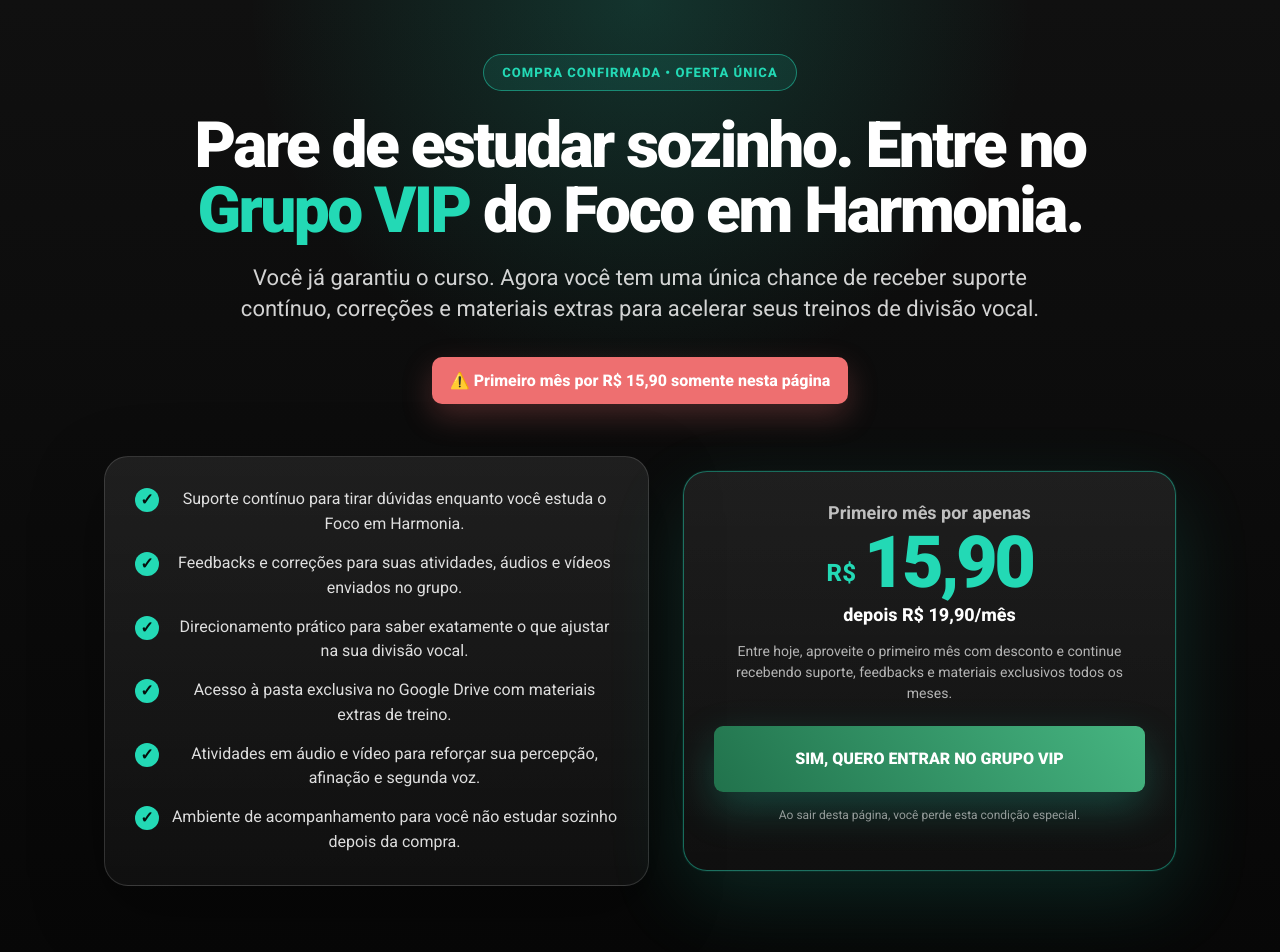
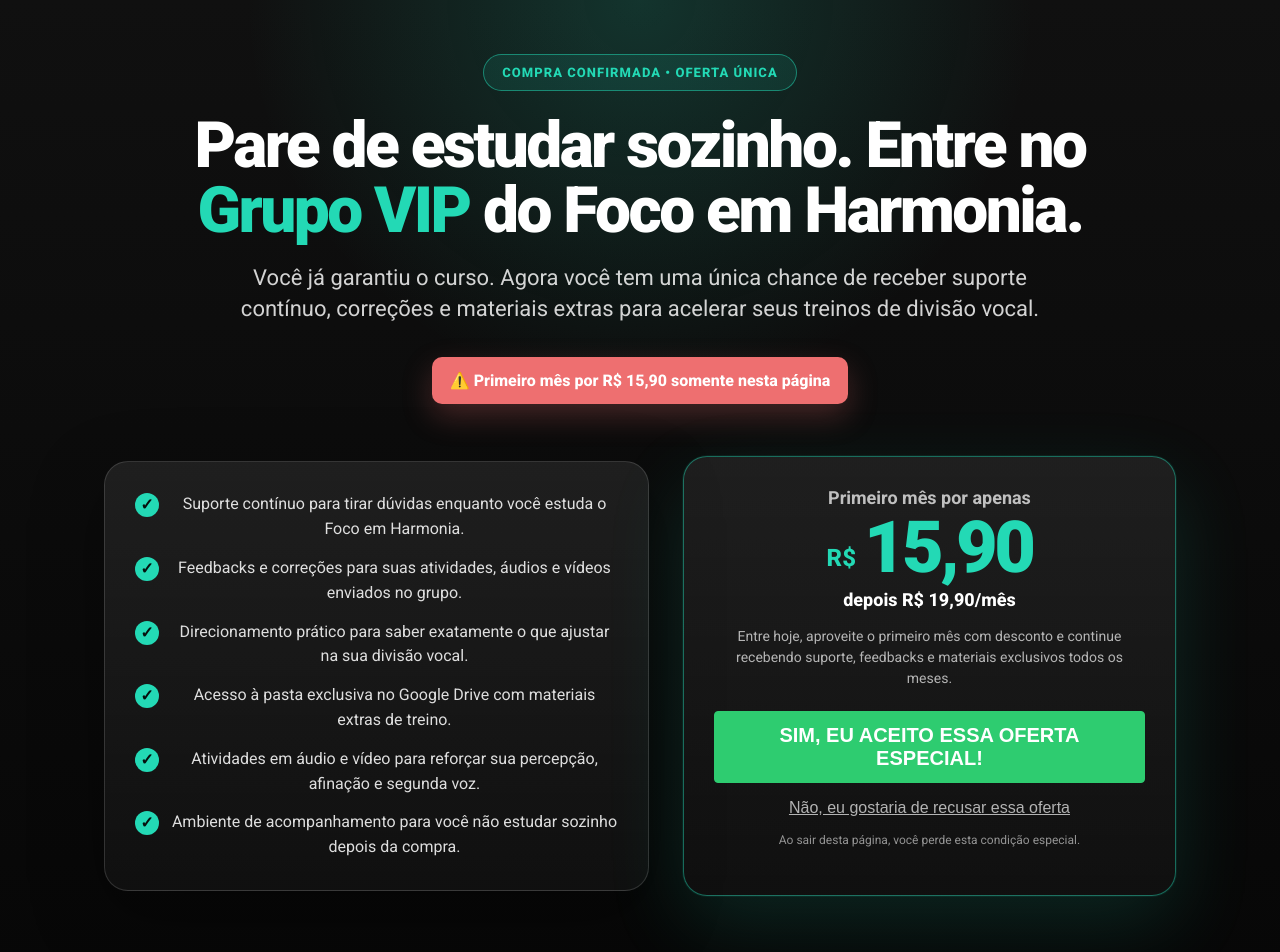
Before and after one commit to focoemcanto-pixel/harmonia-promo, a Next.js app: page /obrigado-vip in a window 1280 px wide. Shown: the top 952 px of the page. Built offline with nearby package versions, Linux system fonts and the light colour scheme.

Commit message:
Replace VIP checkout links with Kiwify upsell trigger

```diff
--- a/app/obrigado-vip/page.tsx
+++ b/app/obrigado-vip/page.tsx
@@ -1,4 +1,3 @@
-const vipCheckoutUrl = 'https://focoemcanto.com/focoemharmonia/checkout/'
 const nextUpsellUrl = '/mentoria-especial'
 
 const benefits = [
@@ -15,6 +14,30 @@
   ['2', 'Envie suas dúvidas e atividades', 'Compartilhe áudios, vídeos e exercícios do curso para receber orientação.'],
   ['3', 'Receba correções e novos treinos', 'Use os materiais extras para acelerar sua evolução na divisão vocal.'],
 ]
+
+function VipUpsellTrigger() {
+  return (
+    <div
+      id="kiwify-upsell-HHr4eyM"
+      data-upsell-url="https://promo.focoemcanto.com/mentoria-especial"
+      data-downsell-url=""
+      style={{ textAlign: 'center' }}
+    >
+      <button
+        id="kiwify-upsell-trigger-HHr4eyM"
+        style={{ backgroundColor: '#2ECC70', padding: '12px 16px', cursor: 'pointer', color: '#FFFFFF', fontWeight: 600, borderRadius: 4, border: '1px solid #2ECC70', fontSize: 20, width: '100%', minHeight: 66, textTransform: 'uppercase' }}
+      >
+        Sim, eu aceito essa oferta especial!
+      </button>
+      <div
+        id="kiwify-upsell-cancel-trigger-HHr4eyM"
+        style={{ marginTop: '1rem', cursor: 'pointer', fontSize: 16, textDecoration: 'underline', fontFamily: 'sans-serif', color: 'rgba(255,255,255,.68)' }}
+      >
+        Não, eu gostaria de recusar essa oferta
+      </div>
+    </div>
+  )
+}
 
 export const metadata = {
   title: 'Obrigado — Membros VIP Foco em Harmonia',
@@ -49,7 +72,7 @@
               <div className="vip-price"><small>R$</small><strong>15,90</strong></div>
               <div className="vip-price-note">depois R$ 19,90/mês</div>
               <p className="vip-recurring">Entre hoje, aproveite o primeiro mês com desconto e continue recebendo suporte, feedbacks e materiais exclusivos todos os meses.</p>
-              <a className="vip-cta" href={vipCheckoutUrl}>Sim, quero entrar no grupo VIP</a>
+              <VipUpsellTrigger />
               <p className="vip-small">Ao sair desta página, você perde esta condição especial.</p>
             </div>
           </div>
@@ -90,7 +113,7 @@
             <div className="vip-price-mini">Oferta única: R$ 15,90 no primeiro mês</div>
             <h2>Não deixe sua evolução depender só da sua força de vontade.</h2>
             <p>Entre no Membros VIP e tenha um espaço para praticar, enviar atividades, receber correções e acessar materiais de treino que reforçam tudo o que você vai aprender no Foco em Harmonia.</p>
-            <a className="vip-cta" href={vipCheckoutUrl}>Quero aproveitar o mês VIP por R$ 15,90</a>
+            <a className="vip-cta" href="#kiwify-upsell-HHr4eyM">Quero aproveitar o mês VIP por R$ 15,90</a>
             <br />
             <a className="vip-no" href={nextUpsellUrl}>Não quero suporte VIP agora</a>
           </div>
@@ -110,7 +133,7 @@
       <div className="vip-floating">
         <div className="vip-floating-inner">
           <div><strong>Oferta única:</strong> <span className="vip-muted">primeiro mês VIP por R$ 15,90</span></div>
-          <a className="vip-cta" href={vipCheckoutUrl}>Entrar no VIP agora</a>
+          <a className="vip-cta" href="#kiwify-upsell-HHr4eyM">Entrar no VIP agora</a>
         </div>
       </div>
     </main>
```
